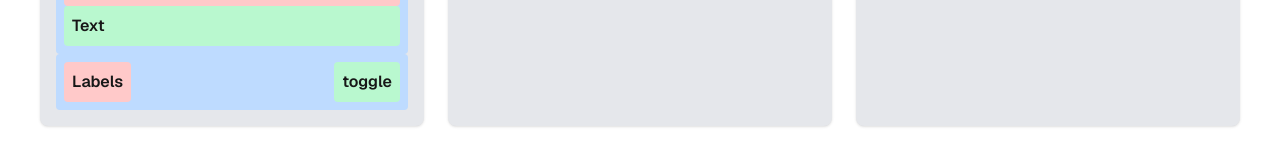
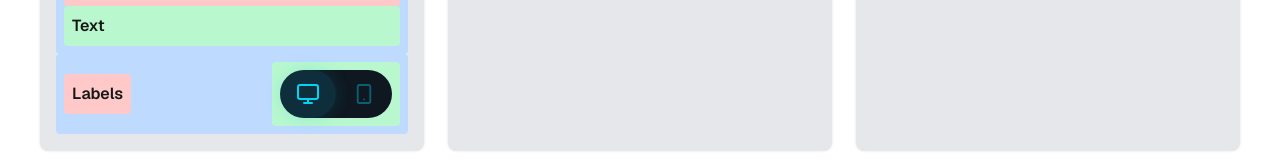
Before and after one commit to realeselvis-org/portfolio, a Next.js app: page / in a window 1280 px wide. Shown: the part 294-462 px from the top of the page. Built offline with nearby package versions, Linux system fonts and the light colour scheme.

Commit message:
Toggle primera versión

```diff
--- a/src/app/page.tsx
+++ b/src/app/page.tsx
@@ -1,4 +1,10 @@
+"use client";
+import { useState } from "react";
+import { Monitor, Smartphone } from "lucide-react";
+
 export default function Home() {
+  const [isMobile, setIsMobile] = useState(false);
+
   return (
     <div className="font-sans grid grid-rows-[20px_1fr_20px] min-h-screen p-8 pb-20 gap-16 sm:px-10">
       {/* MAIN */}
@@ -6,9 +12,7 @@ export default function Home() {
         <div className="max-w-7xl mx-auto flex flex-col gap-8">
 
           {/* Título */}
-          <h1 className="text-2xl font-bold">
-            Elvis Reales Portfolio + IA
-          </h1>
+          <h1 className="text-2xl font-bold">Elvis Reales Portfolio + IA</h1>
 
           {/* Grid de cards */}
           <div className="grid grid-cols-1 md:grid-cols-2 lg:grid-cols-3 gap-6">
@@ -25,10 +29,22 @@ export default function Home() {
                 </div>
               </div>
 
-              {/* Section 2 */}
-              <div className="section3 bg-blue-200 p-2 rounded">
+              {/* Section 2 (ahí puedes cambiar la imagen/clases según isMobile) */}
+              <div
+                className={`section2 bg-blue-200 p-2 rounded transition-all duration-300 ${
+                  isMobile ? "flex items-center justify-between" : "grid"
+                }`}
+              >
                 <div className="bg-red-200 p-2 rounded">
-                  <img src="https://storage.crisp.chat/users/helpdesk/website/-/1/8/e/5/18e5ef9876c13600/image_16zz7e4.png" alt="Test" />
+                  <img
+                    src={
+                      isMobile
+                        ? "https://storage.crisp.chat/users/helpdesk/website/-/1/8/e/5/18e5ef9876c13600/captura-de-pantalla-2025-08-26_1egdf2l.png" // reemplaza por tu vertical
+                        : "https://storage.crisp.chat/users/helpdesk/website/-/1/8/e/5/18e5ef9876c13600/image_16zz7e4.png"
+                    }
+                    alt="Test"
+                    className="rounded max-w-full h-auto"
+                  />
                 </div>
                 <div className="bg-green-200 p-2 rounded">
                   <h2 className="font-semibold">Text</h2>
@@ -40,22 +56,52 @@ export default function Home() {
                 <div className="bg-red-200 p-2 rounded">
                   <h2 className="font-semibold">Labels</h2>
                 </div>
+
+                {/* Toggle con icons — input controla el estado y peer-checked las clases visuales */}
                 <div className="bg-green-200 p-2 rounded">
-                  <h2 className="font-semibold">toggle</h2>
+                  <label className="relative inline-flex items-center cursor-pointer leading-none align-middle">
+                    {/* input CONTROLADO: debe ir primero para que peer-... funcione en siblings */}
+                    <input
+                      type="checkbox"
+                      className="sr-only peer"
+                      checked={isMobile}
+                      onChange={(e) => setIsMobile(e.target.checked)}
+                      aria-label="Toggle desktop / mobile"
+                    />
+
+                    {/* Fondo de la píldora */}
+                    <div className="w-28 h-12 bg-[#0f1720] rounded-full"></div>
+
+                    {/* Thumb / glow que se mueve (hermano del input para que peer-checked funcione) */}
+                    <span
+                      aria-hidden
+                      className="absolute top-0 left-0 w-1/2 h-full bg-[rgba(6,182,212,0.14)] rounded-full
+                                 transition-transform duration-300 transform z-10
+                                 peer-checked:translate-x-full shadow-[0_0_18px_rgba(6,182,212,0.18)]"
+                    />
+
+                    {/* Íconos como siblings absolutos — se estilizan con peer-checked */}
+                    <Monitor
+                      aria-hidden
+                      className="absolute left-4 top-1/2 transform -translate-y-1/2 z-20 w-6 h-6 text-cyan-400
+                                 transition-all duration-200 peer-checked:opacity-40 peer-checked:scale-90"
+                    />
+
+                    <Smartphone
+                      aria-hidden
+                      className="absolute right-4 top-1/2 transform -translate-y-1/2 z-20 w-6 h-6 text-cyan-400
+                                 opacity-40 scale-90 transition-all duration-200 peer-checked:opacity-100 peer-checked:scale-100"
+                    />
+                  </label>
                 </div>
               </div>
             </div>
 
             {/* Card 2 */}
-            <div className="p-4 bg-gray-200 rounded-lg shadow">
-              Card 2
-            </div>
+            <div className="p-4 bg-gray-200 rounded-lg shadow">Card 2</div>
 
             {/* Card 3 */}
-            <div className="p-4 bg-gray-200 rounded-lg shadow">
-              Card 3
-            </div>
-
+            <div className="p-4 bg-gray-200 rounded-lg shadow">Card 3</div>
           </div>
         </div>
       </main>
```
Also changed, not shown: package.json (+7 -6 lines), 1 other file (tests, documents, lock files or other folders).
